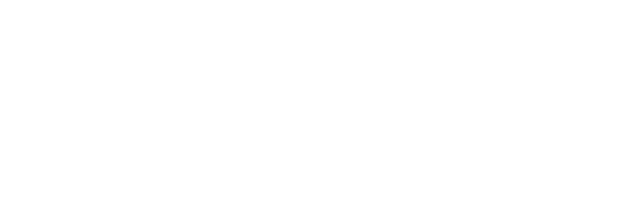
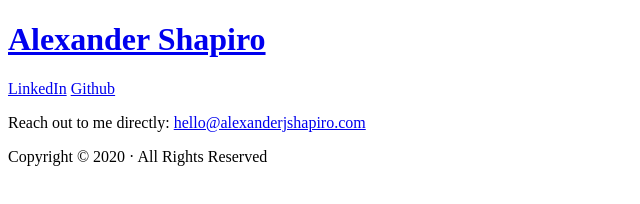
Before and after one commit to alexanderjshapiro/ajs, a plain HTML site: page index.html in a window 1280 px wide. Shown: the whole page, without its empty margins (0-640 px from the left). Drawn offline with Linux system fonts and the light colour scheme.

Commit message:
Add header, social, contact, and footer

```diff
--- a/index.html
+++ b/index.html
@@ -5,5 +5,20 @@
 <title>Alexander Shapiro</title>
 </head>
 <body>
+<div id="wrapper">
+    <header id="header">
+        <h1><a href="https://alexanderjshapiro.com">Alexander Shapiro</a></h1>
+    </header>
+    <div id="social">
+        <a href="https://linkedin.com/in/alexanderjshapiro" target="_blank" rel="noreferrer noopener" title="Alexander Shapiro on LinkedIn">LinkedIn</a>
+        <a href="https://github.com/alexanderjshapiro" target="_blank" rel="noreferrer noopener" title="Alexander Shapiro on GitHub">Github</a>
+    </div>
+    <div id="contact">
+        <p>Reach out to me directly: <a href="mailto:hello@alexanderjshapiro.com">hello@alexanderjshapiro.com</a></p>
+    </div>
+    <footer>
+        <p>Copyright &copy; 2020 &middot; All Rights Reserved</p>
+    </footer>
+</div>
 </body>
 </html>
```
